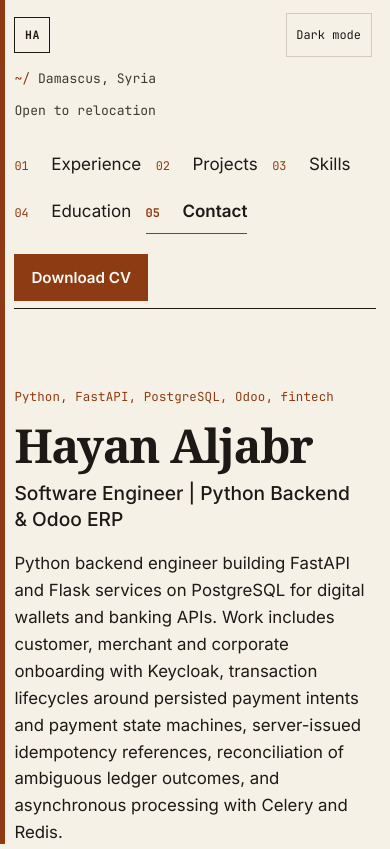
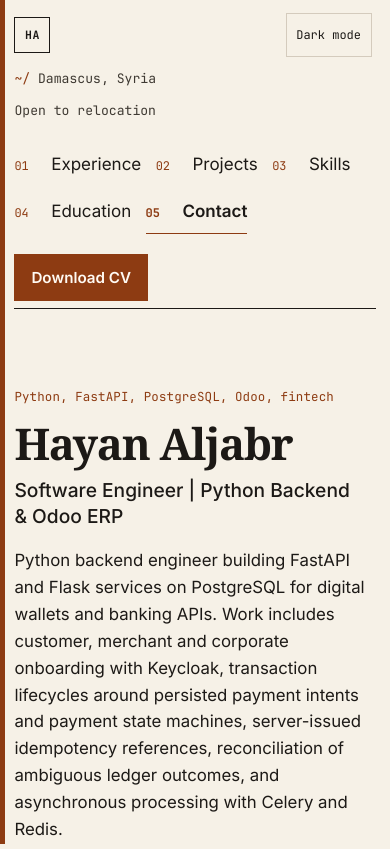
Before and after one commit to hayan-gh/hayan-gh.github.io, a plain HTML site: page index.html in a window 390 px wide. Shown: the top 849 px of the page. Drawn offline with Linux system fonts and the light colour scheme.

Commit message:
Keep the hero name on one line. (#2)
Size the heading to the content column and stop it wrapping beside the sidebar on desktop.

Co-authored-by: Cursor Agent <cursoragent@cursor.com>
Co-authored-by: Hayan Aljabr <hayan-gh@users.noreply.github.com>

```diff
--- a/css/styles.css
+++ b/css/styles.css
@@ -331,8 +331,10 @@ a { color: inherit; }
 }
 
 h1 {
-  font-size: clamp(3.1rem, 7vw, 5.4rem);
-  max-width: 10ch;
+  /* Sized to the content column (viewport minus the rail, gap, and page inset), not the full window. */
+  font-size: clamp(2.9rem, calc((100vw - 20.5rem) / 9.5), 5rem);
+  max-width: 100%;
+  white-space: nowrap;
   margin-bottom: 0.7rem;
 }
 
@@ -643,8 +645,9 @@ h2 { font-size: clamp(1.8rem, 3vw, 2.4rem); }
   .brand-name { display: none; }
 
   h1 {
-    max-width: none;
-    font-size: clamp(2.7rem, 12vw, 3.6rem);
+    max-width: 100%;
+    font-size: clamp(2.4rem, 8vw, 3.4rem);
+    white-space: nowrap;
   }
 
   .role,
@@ -666,6 +669,14 @@ h2 { font-size: clamp(1.8rem, 3vw, 2.4rem); }
   .nav a { min-height: 44px; }
 
   .site-footer .wrap { width: min(100% - 1.8rem, 720px); }
+}
+
+@media (max-width: 480px) {
+  h1 {
+    font-size: clamp(1.7rem, 11.2vw, 2.85rem);
+    max-width: 100%;
+    white-space: nowrap;
+  }
 }
 
 @media (prefers-reduced-motion: reduce) {
```
